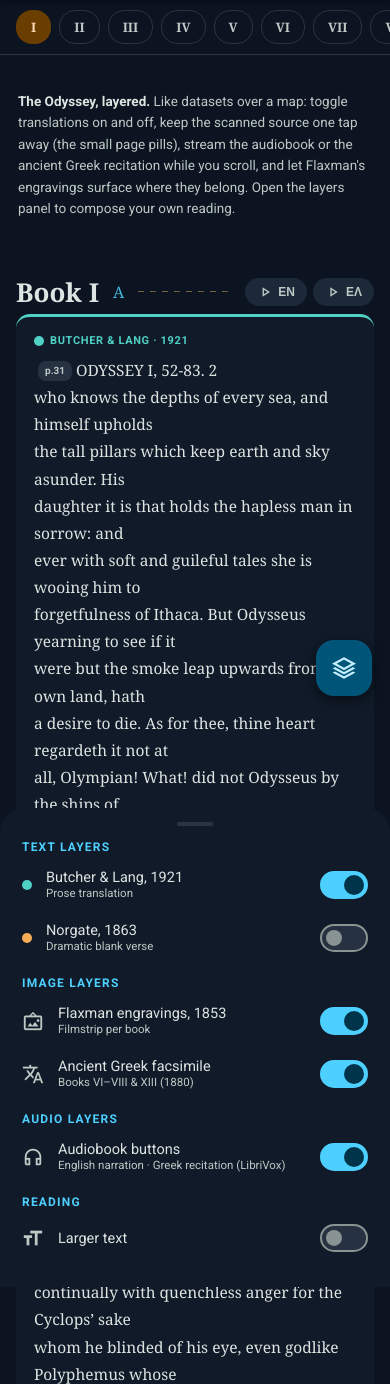
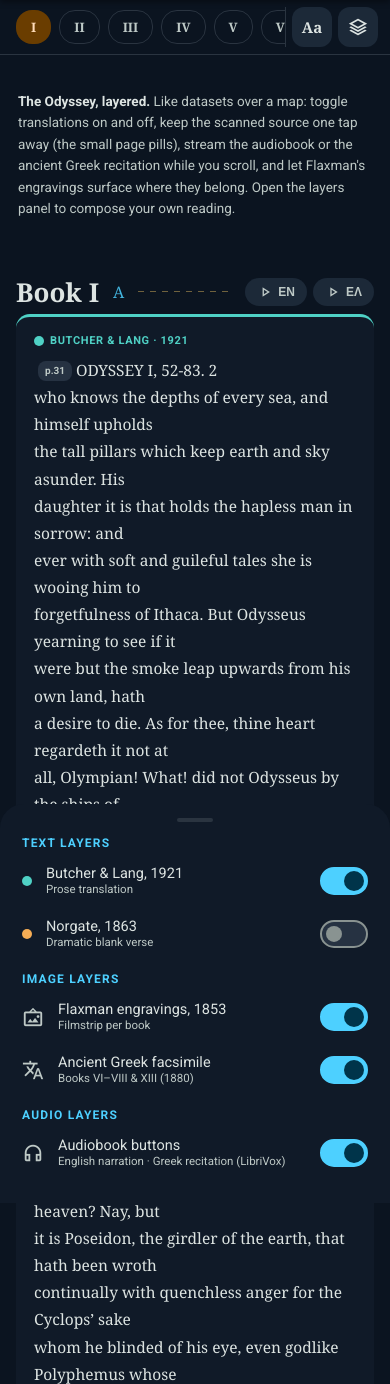
Before and after one commit to noelwiggins/oedio, a Flask app: page /book/odyssey/layers in a window 390 px wide. Shown: the part 60-1444 px from the top of the page. Run offline with Flask 3, Linux system fonts and the light colour scheme; some libraries are stand-ins or nearby versions.

Commit message:
Mobile UX: persistent top controls (sticky toolbar + rail Aa/layers buttons), long-press-to-source in layered reader

```diff
--- a/templates/layered.html
+++ b/templates/layered.html
@@ -7,9 +7,21 @@
   body { padding-top: 60px; }
 
   /* ---- Book chip rail (sticky nav) ---- */
-  .chip-rail { position: sticky; top: 60px; z-index: 700; background: var(--md-sys-color-surface);
-    display: flex; gap: 8px; overflow-x: auto; -webkit-overflow-scrolling: touch;
-    padding: 10px 16px; border-bottom: 1px solid var(--md-sys-color-outline-variant); }
+  .rail-bar { position: sticky; top: 60px; z-index: 700; background: var(--md-sys-color-surface);
+    display: flex; align-items: center; border-bottom: 1px solid var(--md-sys-color-outline-variant); }
+  .chip-rail { flex: 1; min-width: 0; display: flex; gap: 8px; overflow-x: auto;
+    -webkit-overflow-scrolling: touch; padding: 10px 12px 10px 16px; }
+  .rail-controls { flex: 0 0 auto; display: flex; gap: 6px; padding: 0 12px 0 6px;
+    border-left: 1px solid var(--md-sys-color-outline-variant); }
+  .rail-btn { width: 40px; height: 40px; border: none; border-radius: 12px; cursor: pointer;
+    background: var(--md-sys-color-surface-container-high); color: var(--md-sys-color-on-surface);
+    display: flex; align-items: center; justify-content: center; }
+  .rail-btn.active { background: var(--md-sys-color-primary); color: var(--md-sys-color-on-primary); }
+  .rail-btn .material-symbols-outlined { font-size: 20px; }
+  .rail-btn .fs-glyph { font-family: Georgia, serif; font-weight: 700; font-size: 15px; }
+  .fsz-1 .trans-block .tb-text { font-size: 17.5px; }
+  .fsz-2 .trans-block .tb-text { font-size: 20px; line-height: 1.8; }
+  .tb-text { -webkit-touch-callout: none; }
   .chip-rail::-webkit-scrollbar { display: none; }
   .book-chip { flex: 0 0 auto; padding: 7px 14px; border-radius: 16px; font-size: 13px; font-weight: 600;
     cursor: pointer; border: 1px solid var(--md-sys-color-outline-variant);
@@ -148,7 +160,13 @@
 {% endblock %}
 
 {% block content %}
-<div class="chip-rail" id="chip-rail"></div>
+<div class="rail-bar">
+  <div class="chip-rail" id="chip-rail"></div>
+  <div class="rail-controls">
+    <button class="rail-btn" id="fs-cycle" title="Text size"><span class="fs-glyph">Aa</span></button>
+    <button class="rail-btn" id="layers-open" title="Layers"><span class="material-symbols-outlined">stacks</span></button>
+  </div>
+</div>
 
 <div class="layers-flow">
   <p class="flow-intro"><strong style="color:var(--md-sys-color-on-surface)">{{ mb.title }}, layered.</strong>
@@ -158,9 +176,6 @@
   <div id="books-root"></div>
 </div>
 
-<button class="layer-fab" id="layer-fab" aria-label="Layers">
-  <span class="material-symbols-outlined">stacks</span>
-</button>
 <div class="sheet-scrim" id="sheet-scrim"></div>
 <div class="layer-sheet" id="layer-sheet">
   <div class="grabber"></div>
@@ -186,11 +201,6 @@
   <label class="layer-row"><span class="material-symbols-outlined">headphones</span>
     <span class="lr-label">Audiobook buttons<span class="lr-sub">English narration &middot; Greek recitation (LibriVox)</span></span>
     <span class="m3-switch"><input type="checkbox" data-layer="au" checked><span class="track"></span><span class="thumb"></span></span>
-  </label>
-  <div class="sheet-title">Reading</div>
-  <label class="layer-row"><span class="material-symbols-outlined">format_size</span>
-    <span class="lr-label">Larger text</span>
-    <span class="m3-switch"><input type="checkbox" data-layer="fs"><span class="track"></span><span class="thumb"></span></span>
   </label>
 </div>
 
@@ -429,7 +439,7 @@ function openSheet(open) {
   scrim.classList.toggle('open', open);
   if (open && window.innerWidth < 1180) { history.pushState({ sheet: true }, ''); }
 }
-document.getElementById('layer-fab').addEventListener('click', function(){ openSheet(true); });
+document.getElementById('layers-open').addEventListener('click', function(){ openSheet(!sheet.classList.contains('open')); });
 scrim.addEventListener('click', function(){ openSheet(false); });
 if (window.innerWidth >= 1180) sheet.classList.add('open');
 
@@ -437,9 +447,6 @@ sheet.querySelectorAll('input[data-layer]').forEach(function(inp) {
   inp.checked = !!layers[inp.dataset.layer];
   inp.addEventListener('change', function() {
     layers[this.dataset.layer] = this.checked; saveLayers();
-    if (this.dataset.layer === 'fs') {
-      document.body.classList.toggle('fs-large', this.checked); return;
-    }
     root.querySelectorAll('.book-section').forEach(function(s) {
       var r = s.getBoundingClientRect();
       if (r.bottom > -800 && r.top < window.innerHeight + 800) fillSection(s);
@@ -447,7 +454,50 @@ sheet.querySelectorAll('input[data-layer]').forEach(function(inp) {
     });
   });
 });
-if (layers.fs) document.body.classList.add('fs-large');
+/* --- persistent text-size cycle: normal / large / larger --- */
+var fsz = layers.fsz || 0;
+function applyFsz() {
+  document.body.classList.remove('fsz-1','fsz-2');
+  if (fsz) document.body.classList.add('fsz-' + fsz);
+  document.getElementById('fs-cycle').classList.toggle('active', fsz > 0);
+}
+document.getElementById('fs-cycle').addEventListener('click', function() {
+  fsz = (fsz + 1) % 3; layers.fsz = fsz; saveLayers(); applyFsz();
+});
+applyFsz();
+
+/* --- long-press any passage to see the original scanned page beneath it ---
+   The plentyfish gesture: hold the text, the source layer surfaces; release,
+   tap close or use back to return. No toggling required. */
+var lpTimer = null, lpMoved = false, lpXY = null;
+document.addEventListener('touchstart', function(e) {
+  var blk = e.target.closest('.tb-text');
+  if (!blk) return;
+  lpMoved = false; lpXY = e.touches[0];
+  var touchY = e.touches[0].clientY;
+  lpTimer = setTimeout(function() {
+    lpTimer = null;
+    // find the nearest page pill at or above the press point
+    var pills = blk.querySelectorAll('.page-pill');
+    var best = pills[0];
+    pills.forEach(function(p) { if (p.getBoundingClientRect().top <= touchY + 12) best = p; });
+    if (best) {
+      if (navigator.vibrate) navigator.vibrate(12);
+      best.click();
+    }
+  }, 480);
+}, { passive: true });
+document.addEventListener('touchmove', function(e) {
+  if (!lpTimer || !lpXY) return;
+  var t2 = e.touches[0];
+  if (Math.abs(t2.clientX - lpXY.clientX) > 10 || Math.abs(t2.clientY - lpXY.clientY) > 10) {
+    clearTimeout(lpTimer); lpTimer = null;
+  }
+}, { passive: true });
+document.addEventListener('touchend', function() { if (lpTimer) { clearTimeout(lpTimer); lpTimer = null; } });
+document.addEventListener('contextmenu', function(e) {
+  if (e.target.closest('.tb-text')) e.preventDefault();
+});
 // refill stale sections when scrolled back
 var staleObs = new IntersectionObserver(function(entries) {
   entries.forEach(function(en) {
```
Also changed, not shown: templates/reader.html (+8 -1 lines).
